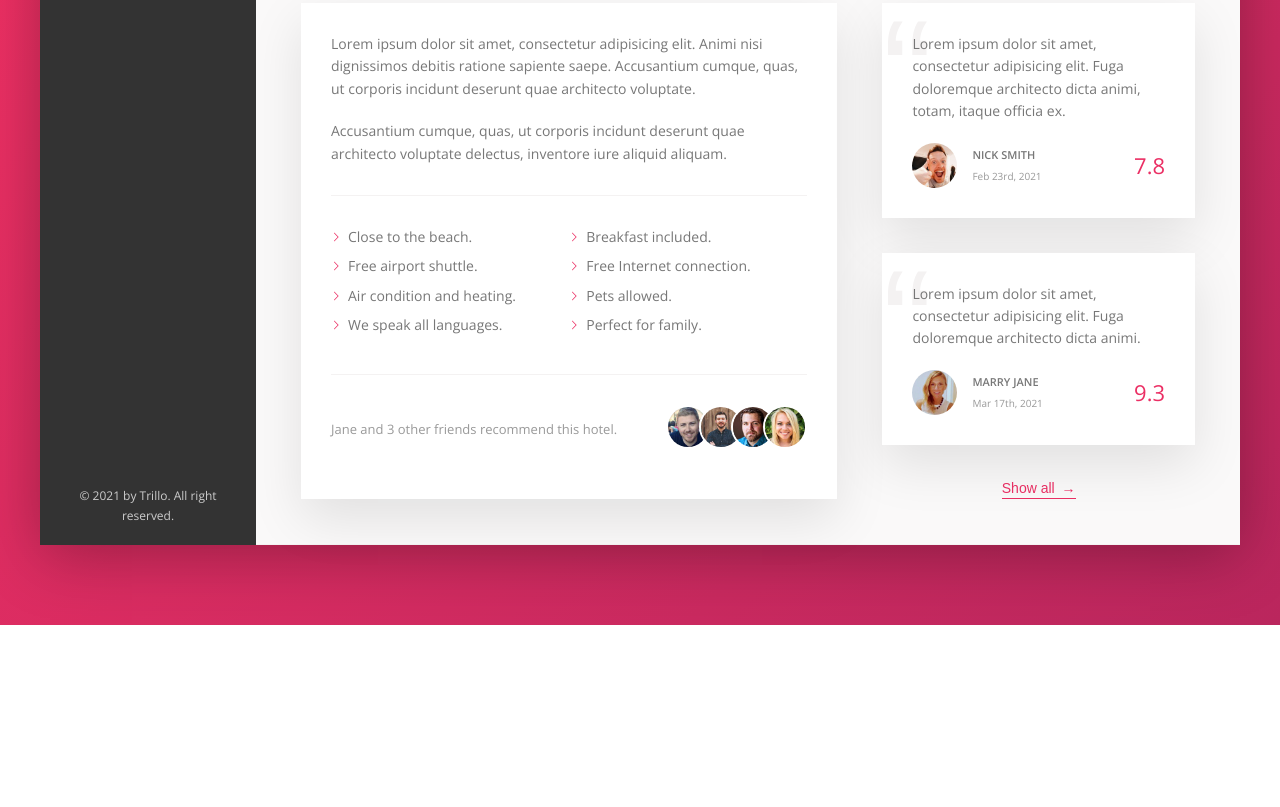
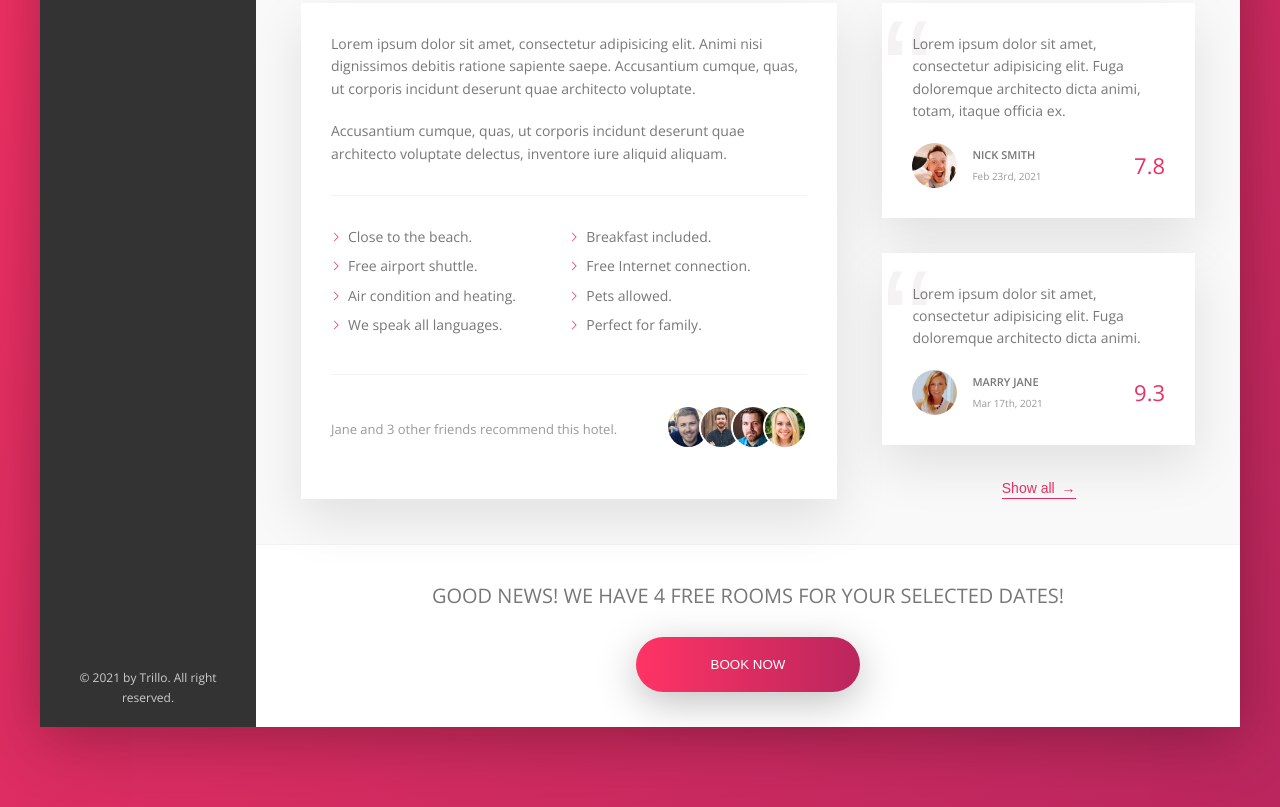
Before and after one commit to sonphan96/Trillo-css, a website: page index.html in a window 1280 px wide. Shown: the part 644-1451 px from the top of the page. Before the commit the page ends 1269 px from the top, so only its background shows below. Drawn offline with nearby package versions, Linux system fonts and the light colour scheme.

Commit message:
CTA section

```diff
--- a/index.html
+++ b/index.html
@@ -227,6 +227,18 @@
                         </div>
 
                     </div>
+
+                    <div class="cta">
+                        <h2 class="cta__book-now">
+                            Good news! We have 4 free rooms for your selected dates!
+                        </h2>
+
+                        <button class="btn">
+                            <span class="btn__visible">Book now</span>
+                            <span class="btn__invisible">Only 4 rooms left</span>
+                        </button>
+                    </div>
+
                 </main>
             </div>
         </div>
--- a/sass/_components.scss
+++ b/sass/_components.scss
@@ -445,3 +445,75 @@
     font-family: sans-serif;
   }
 }
+
+
+//********* CALL TO ACTION **********//
+
+.cta {
+  padding: 3.5rem 0;
+  text-align: center;
+
+  &__book-now {
+    text-transform: uppercase;
+    font-size: 2rem;
+    font-weight: 300;
+    margin-bottom: 2.5rem;
+  }
+}
+
+.btn {
+  font-size: 1.5;
+  font-weight: 300;
+  text-transform: uppercase;
+  border-radius: 100px;
+
+  border: none;
+  color: #fff;
+  background-image: linear-gradient(to right, var(--color-primary-light), var(--color-primary-dark));
+
+  position: relative;
+  overflow: hidden;
+  transition: all .2s;
+  box-shadow: 0 1rem 4rem rgba(0, 0, 0, .25);
+  cursor: pointer;
+
+  &__visible {
+    display: inline-block;
+    padding: 2rem 7.5rem;
+    transition: all .2s;
+    height: 100%;
+    width: 100%;
+  }
+
+  &__invisible {
+    display: inline-block;
+    position: absolute;
+    padding: 2rem 0;
+    left: 0;
+    top: -100%;
+    height: 100%;
+    width: 100%;
+    transition: all .2s;
+  }
+
+  &:hover {
+    background-image: linear-gradient(to left, var(--color-primary-light), var(--color-primary-dark));
+    transform: scale(1.05);
+  }
+
+  &:hover &__visible{
+    transform: translateY(100%);
+  }
+
+  &:hover &__invisible{
+    top: 0;
+  }
+
+  &:active {
+    transform: scale(1.02);
+  }
+
+  &:focus {
+    outline: none;
+  }
+}
```
Also changed, not shown: css/style.css.
